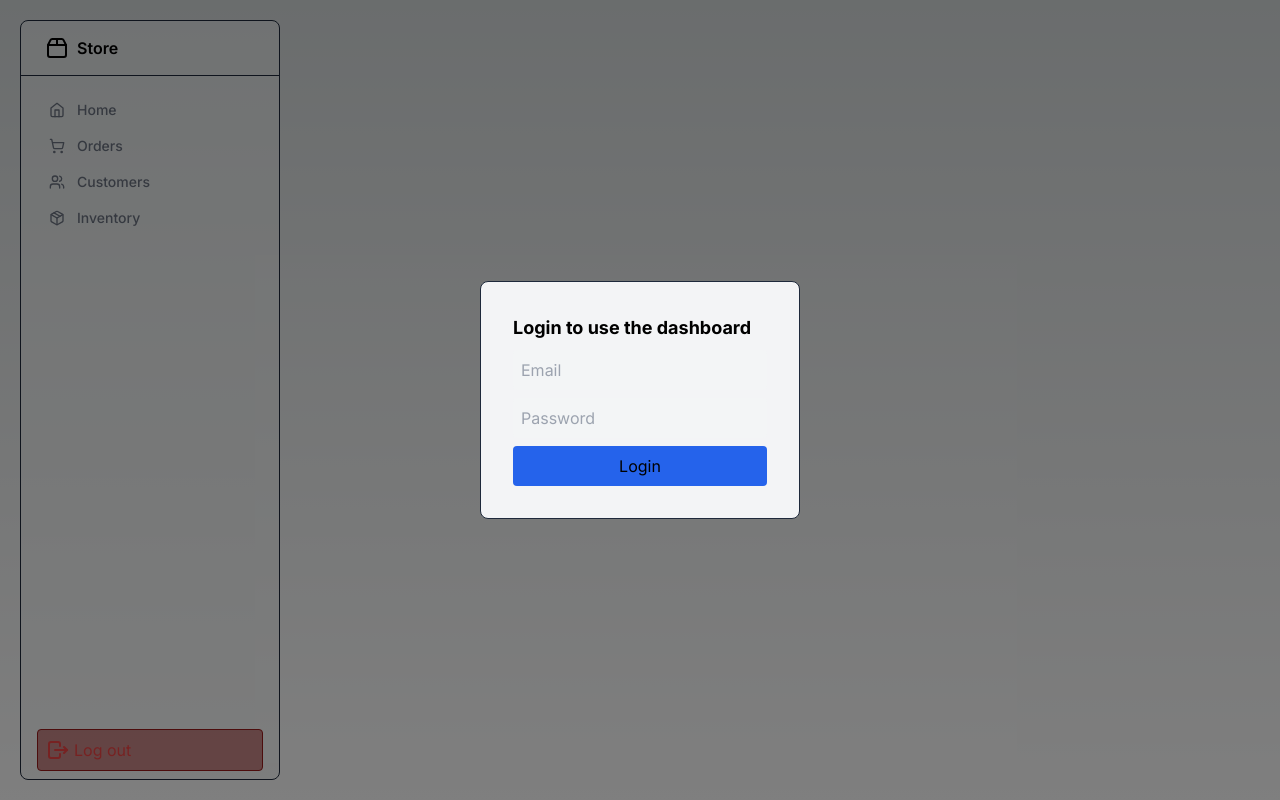
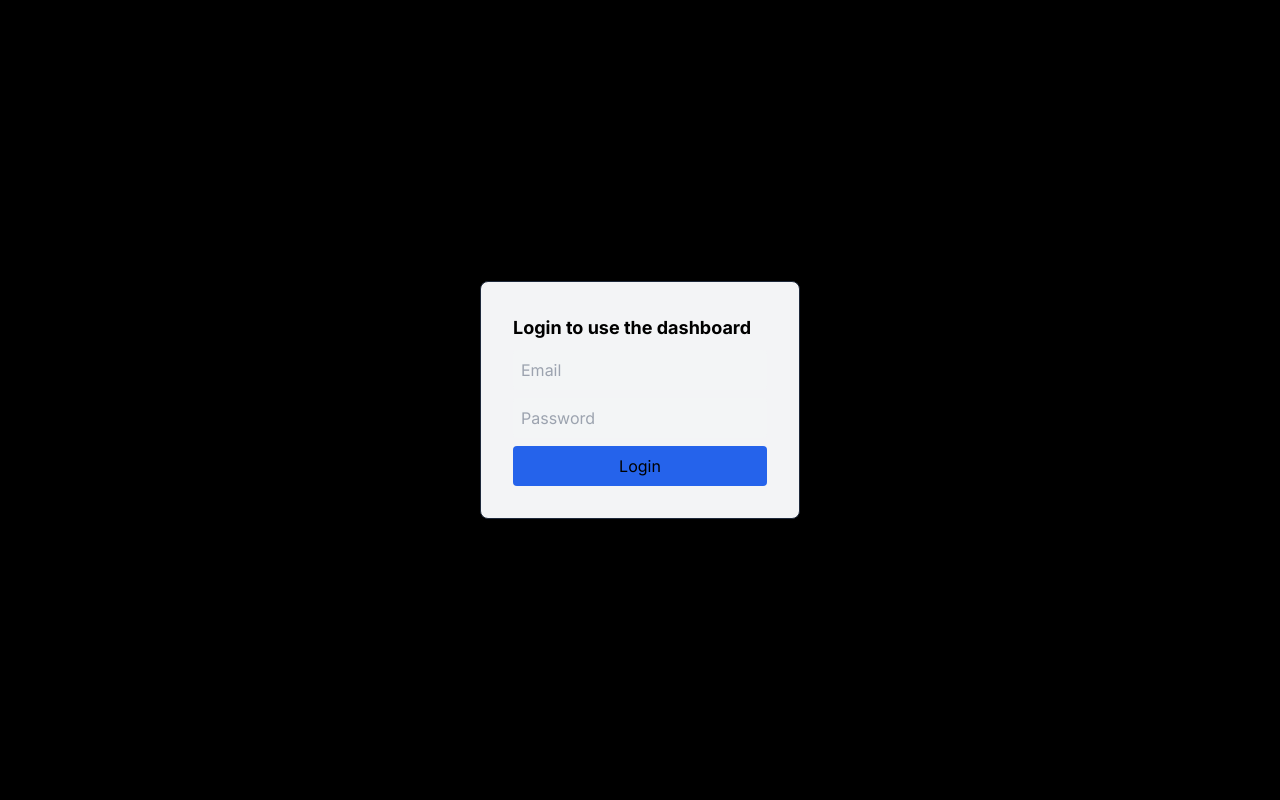
Before and after one commit to forjoa/inventory-control, a Next.js app: page /login in a window 1280 px wide. Built offline with nearby package versions, Linux system fonts and the light colour scheme; no server answers.

Commit message:
change popup bg when making login

```diff
--- a/src/app/login/page.tsx
+++ b/src/app/login/page.tsx
@@ -25,7 +25,7 @@
   }
 
   return (
-    <div className='fixed inset-0 flex items-center justify-center bg-black bg-opacity-50'>
+    <div className='fixed inset-0 flex items-center justify-center bg-black'>
       <div className='border border-slate-800 w-3/4 md:w-1/4 bg-gray-100 lg:block dark:bg-gray-900 rounded-lg'>
         <div className='p-8 w-full'>
           <form onSubmit={handleLogin} className='flex flex-col gap-2'>
```
